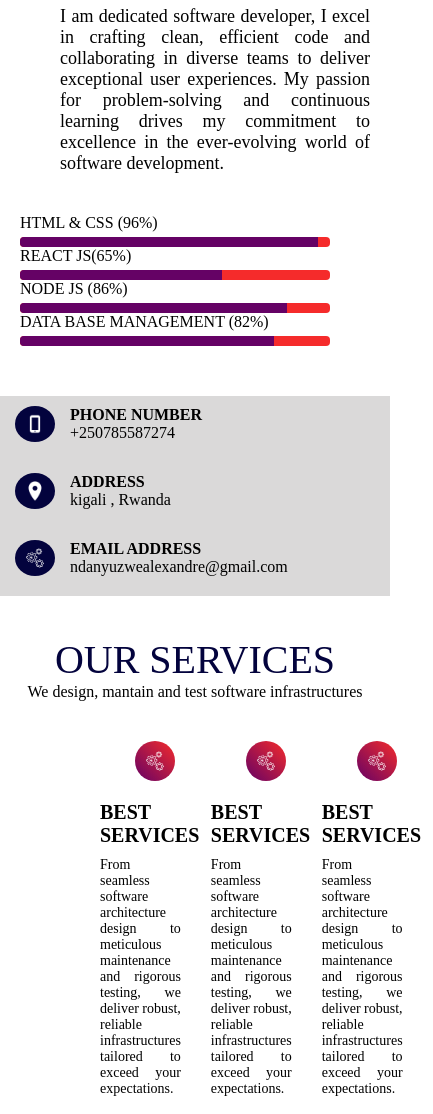
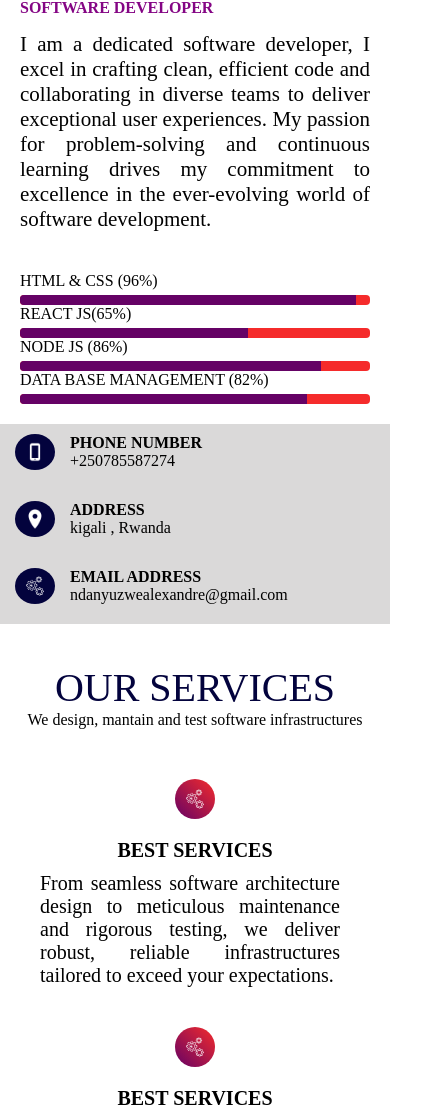
Before and after one commit to Cyiza2001/My-portifolio, a plain HTML site: page index.html in a window 390 px wide. Shown: the part 481-1595 px from the top of the page, 433 px wide, since content can reach past the window. Drawn offline with Linux system fonts and the light colour scheme.

Commit message:
another commit

```diff
--- a/index.html
+++ b/index.html
@@ -49,7 +49,7 @@
               <p class="my-names">NDANYUZWE CYIZA ALEXANDRE</p>
               <p class="my-career">SOFTWARE DEVELOPER</p>
               <p class="more-about-me">
-                I am dedicated software developer, I excel in crafting clean,
+                I am a dedicated software developer, I excel in crafting clean,
                 efficient code and collaborating in diverse teams to deliver
                 exceptional user experiences. My passion for problem-solving and
                 continuous learning drives my commitment to excellence in the
--- a/style.css
+++ b/style.css
@@ -107,11 +107,11 @@ header a:hover {
   display: flex;
   flex-direction: row;
 }
-.section2-left {
+/* .section2-left {
   flex: 1;
   text-align: right;
   margin: 50px 20px 40px 60px;
-}
+} */
 .my-names {
   color: rgb(6, 6, 50);
   font-weight: bolder;
@@ -135,10 +135,10 @@ header a:hover {
 .section2-middle img {
   height: 230px;
 }
-.section2-right {
+/* .section2-right {
   flex: 1;
   margin: 50px 60px 50px 20px;
-}
+} */
 
 .progress-bar-html {
   margin-top: 5px;
@@ -381,7 +381,6 @@ header a:hover {
     height: 60px;
     border-radius: 40px;
     background-color: black;
-    /* background-color: rgba(168, 166, 166, 0.451); */
   }
   header button:hover {
     background-color: rgba(175, 174, 174, 0.515);
@@ -414,15 +413,22 @@ header a:hover {
   .section2-middle {
     display: none;
   }
+  .section2-left {
+    padding: 20px 20px;
+  }
 
-  .section2-right,
-  .section2-left {
-    padding-top: 0;
-    padding-left: 0;
-    margin-top: 0;
+  .section2-right {
+    padding: 20px 20px;
+  }
+  .my-names {
+    font-size: 22px;
+  }
+  .my-career {
+    font-weight: bold;
+    color: rgb(132, 5, 132);
   }
   .more-about-me {
-    font-size: 18px;
+    font-size: 21px;
   }
   .section2-lower {
     display: flex;
@@ -437,4 +443,18 @@ header a:hover {
   .section2-lower-image {
     flex-shrink: 0;
   }
+
+  .ourservices-container {
+    display: flex;
+    flex-direction: column;
+    margin: 10px 20px;
+  }
+  .ourservices-container-column {
+    width: 100%;
+  }
+  .best-services-details {
+    font-size: 20px;
+    padding-right: 0;
+    padding-left: 20px;
+  }
 }
```
